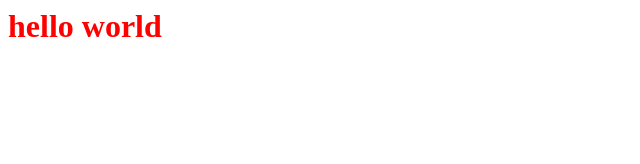
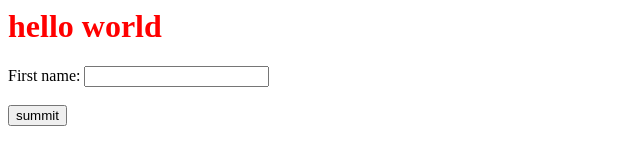
Before and after one commit to Brad2426/caitlin2011, a plain HTML site: page index.html in a window 1280 px wide. Shown: the whole page, without its empty margins (0-640 px from the left). Drawn offline with Linux system fonts and the light colour scheme.

Commit message:
adding js

```diff
--- a/index.html
+++ b/index.html
@@ -4,4 +4,11 @@
 
     </head>
     <h1>hello world</h1>
+        <label for="fname">First name:</label>
+        <input type="text" id="fname" name="fname"><br><br>
+<button onclick="myFunction()">
+    summit
+</button>
+
+    <script src="index.js"></script>
 </html>
--- /dev/null
+++ b/index.js
@@ -0,0 +1,3 @@
+function myFunction(){
+    var a= document.getElementById("fname").value;
+console.log(a)}
```
